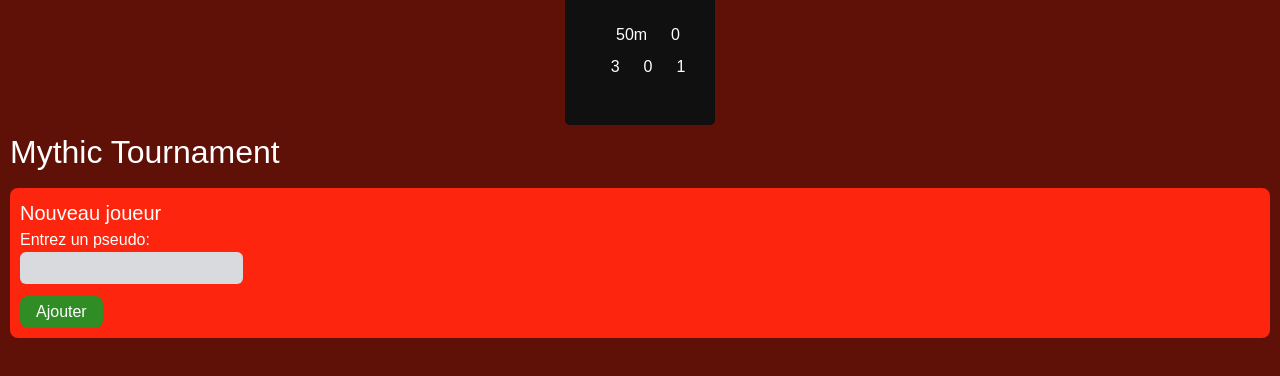
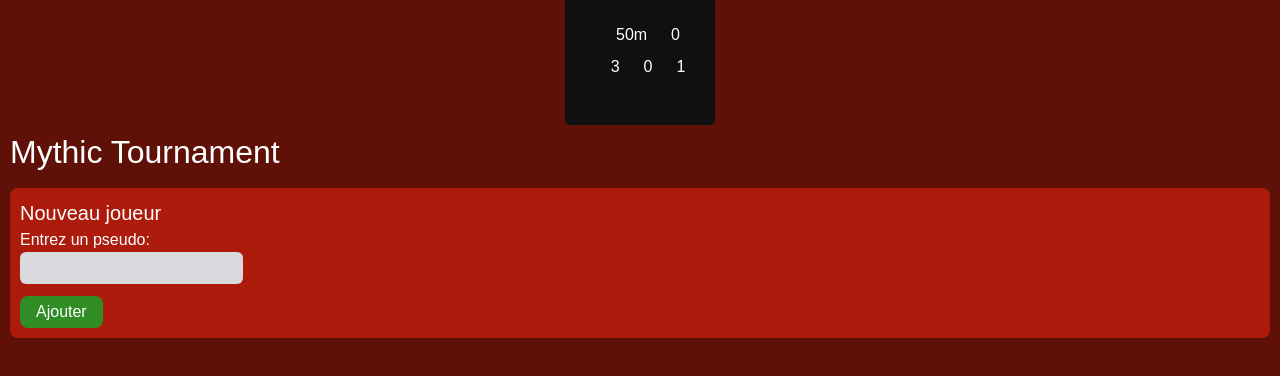
Before and after one commit to fabienlamotte487/simpletournament, a Next.js app: page / in a window 1280 px wide. Shown: the top 376 px of the page. Built offline with nearby package versions, Linux system fonts and the light colour scheme; some icons are missing; a web font is replaced by a local one.

Commit message:
Adoucissement da la couleur, qui était trop criarde et faisait mal aux yeux

```diff
--- a/src/app/globals.css
+++ b/src/app/globals.css
@@ -2,7 +2,7 @@
 
 :root{
   --primary: #5F1108;
-  --secondary: #FD250D;
+  --secondary: #ac1b0b;
   --white: #D9DADE;
   --dark: #101010;
   --success: #308C24;
```
